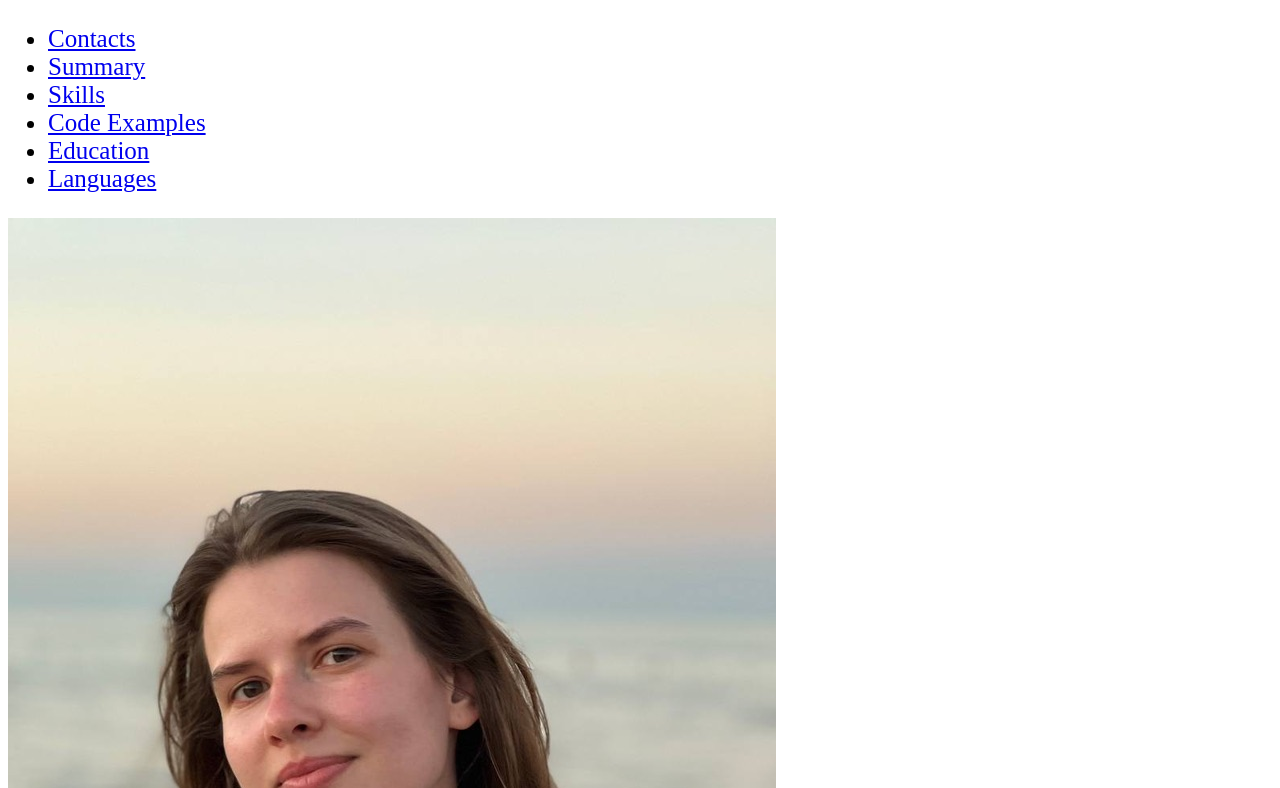
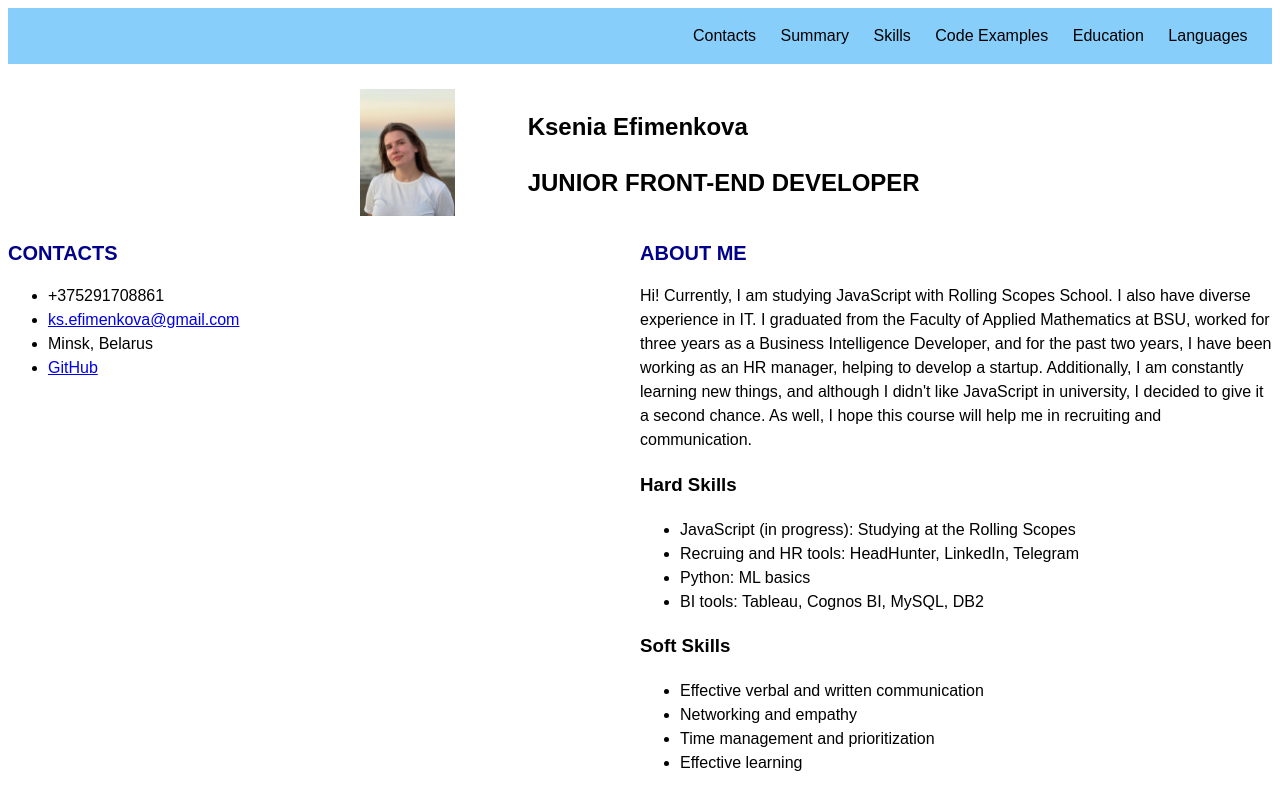
Before and after one commit to Ksenia41/rsschool-cv, a plain HTML site: page index.html in a window 1280 px wide. Shown: the top 788 px of the page. Drawn offline with Linux system fonts and the light colour scheme.

Commit message:
feat: add styles

```diff
--- a/style.css
+++ b/style.css
@@ -1,3 +1,88 @@
 body {
-    font-size: 25px;
+    display: flex;
+    flex-direction: column;
+    justify-content: space-between;
+    font-family: Arial, Helvetica, sans-serif;
+    font-size: 16px;
+    font-weight: 400;
+    line-height: 1.5;
+    color: #000000;
+  }
+
+header{
+    background-color: #87CEFA;
 }
+
+
+
+footer{
+    margin-top: 2%;
+    background-color: #87CEFA;
+}
+
+.container {
+    max-width: 1440px;
+    margin: 0 auto;
+  }
+
+.nav-list{
+    display: flex;
+    flex-direction: row;
+    justify-content: flex-end;
+    align-items: center;
+    list-style: none;
+
+}
+
+.nav-item{
+    padding-right: 2%;
+}
+
+.nav-link{
+    color: #000000;
+    text-decoration: none;
+    transition: color 0.5s;
+}
+
+
+
+.rs-logo{
+    height: 60px;
+    position: relative;
+    left: 85%;
+}
+
+.my-avatar{
+    width: 15%;
+    height: 20%;
+}
+
+.main-container {
+    display: flex;
+    flex-wrap: wrap;
+  }
+
+.section{
+    width: 50%;
+}
+
+.section-title {
+    font-size: 20px;
+    text-transform: uppercase;
+    color: #00008B;
+  }
+
+@media (max-width: 768px) {
+    .section {
+      width: 100%;
+    }
+  }
+
+#profile {
+    max-width: 1440px;
+    margin: 0 auto;
+    display: flex;
+    flex-direction: row;
+    justify-content: space-around;
+    margin-top: 2%;
+  }
```
